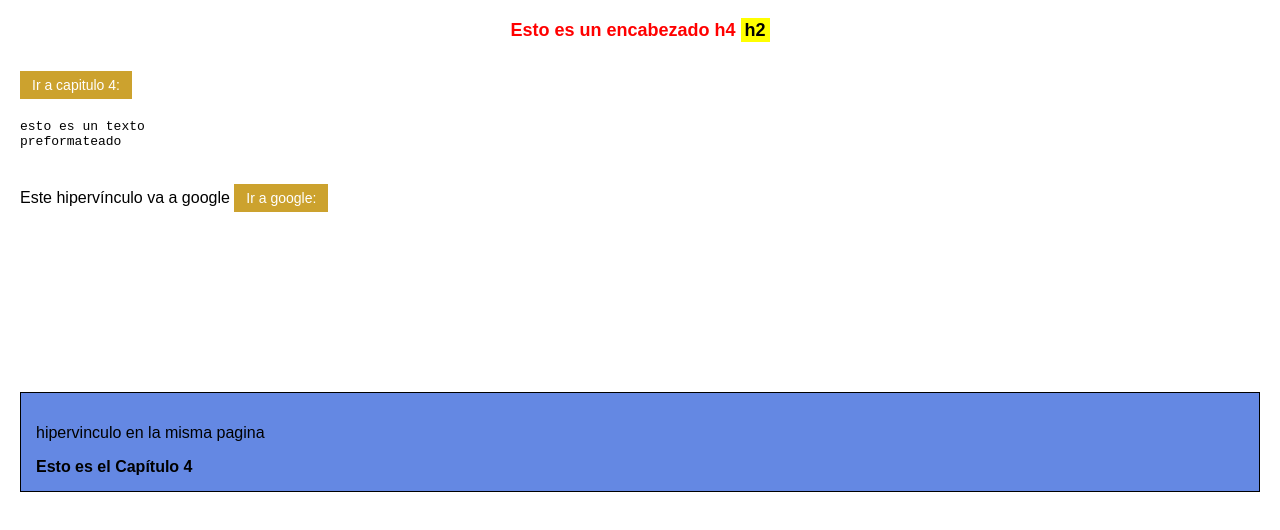
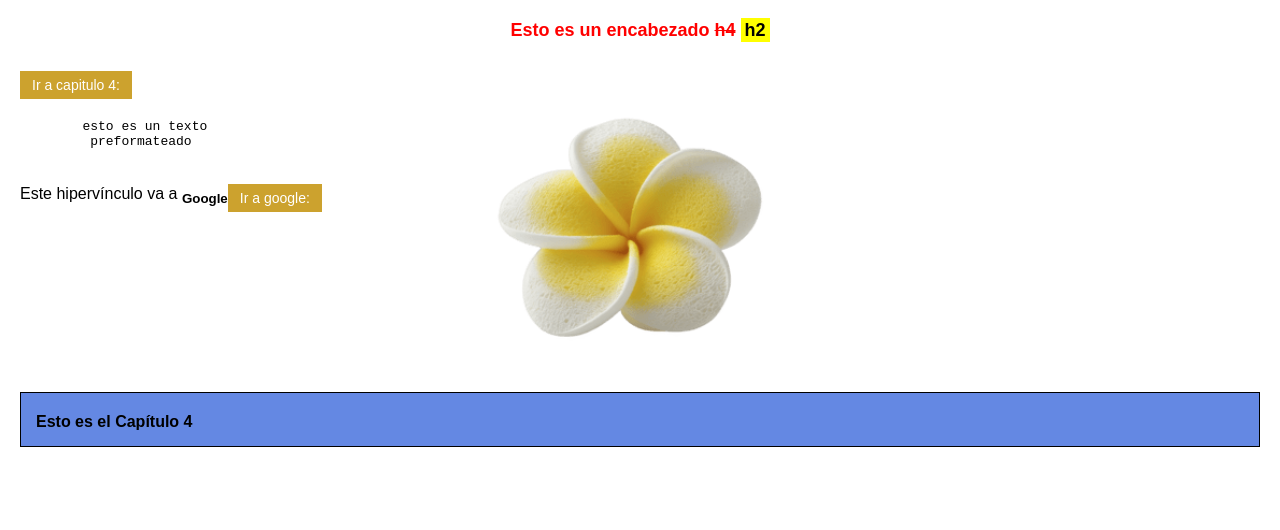
Before and after one commit to asirariel/ejemplo-web, a plain HTML site: page unidad1-ACT1-Ej2.html in a window 1280 px wide. Drawn offline with Linux system fonts and the light colour scheme.

Commit message:
actualizar

```diff
--- a/css/ejercicio1.css
+++ b/css/ejercicio1.css
@@ -40,3 +40,10 @@ h2 {
     padding-top: 5px;
     font-size: 14px;
 }
+
+div {
+    border: 1px solid #1302ff;
+    background-color: #aaa;
+    border-width: 3px;
+    border top-left-radius: 10px;
+}
--- a/css/ejercicio2.css
+++ b/css/ejercicio2.css
@@ -1,7 +1,7 @@
 body {
     font-family: Arial, sans-serif;
     margin: 20px;
-    background-image: url('../imgs/flor.png'); /* Asegúrate de que la imagen esté en la carpeta imgs */
+    background-image: url('../imgs/flor.webp');
     background-repeat: no-repeat;
     background-position: center 50px;
     background-size: 500px;
--- a/unidad1-ACT1-Ej2.html
+++ b/unidad1-ACT1-Ej2.html
@@ -9,7 +9,7 @@
 <body>
 
     <div class="encabezado">
-        Esto es un encabezado h4 <span class="resaltado-yellow">h2</span>
+        Esto es un encabezado <del>h4</del> <span class="resaltado-yellow">h2</span>
     </div>
 
     <p>
@@ -17,17 +17,16 @@
     </p>
 
     <pre>
-esto es un texto
-preformateado
+        esto es un texto
+         preformateado
     </pre>
 
     <p>
-        Este hipervínculo va a google <a href="https://www.google.com" target="_blank" class="boton-amarillo">Ir a google:</a>
+        Este hipervínculo va a <sub><strong>Google</strong><a href="https://www.google.com" target="_blank" class="boton-amarillo">Ir a google:</a>
     </p>
 
     <!-- Marcador interno del Capítulo 4 -->
     <div id="capitulo4" class="seccion-capitulo">
-        <p>hipervinculo en la misma pagina</p>
         <h3>Esto es el Capítulo 4</h3>
     </div>
 
```
Also changed, not shown: unidad1-ACT1-Ej1.html (+1 -1 lines), imgs/flor.webp (added).
